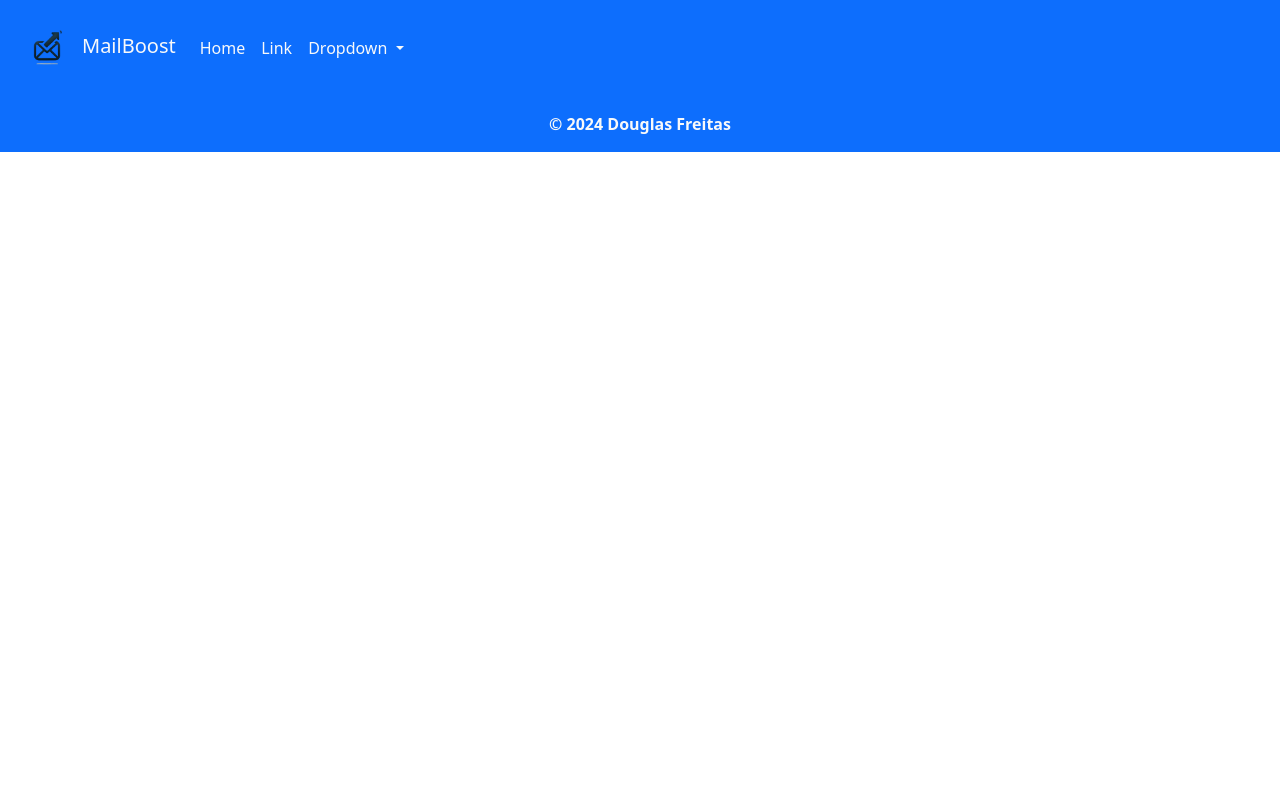
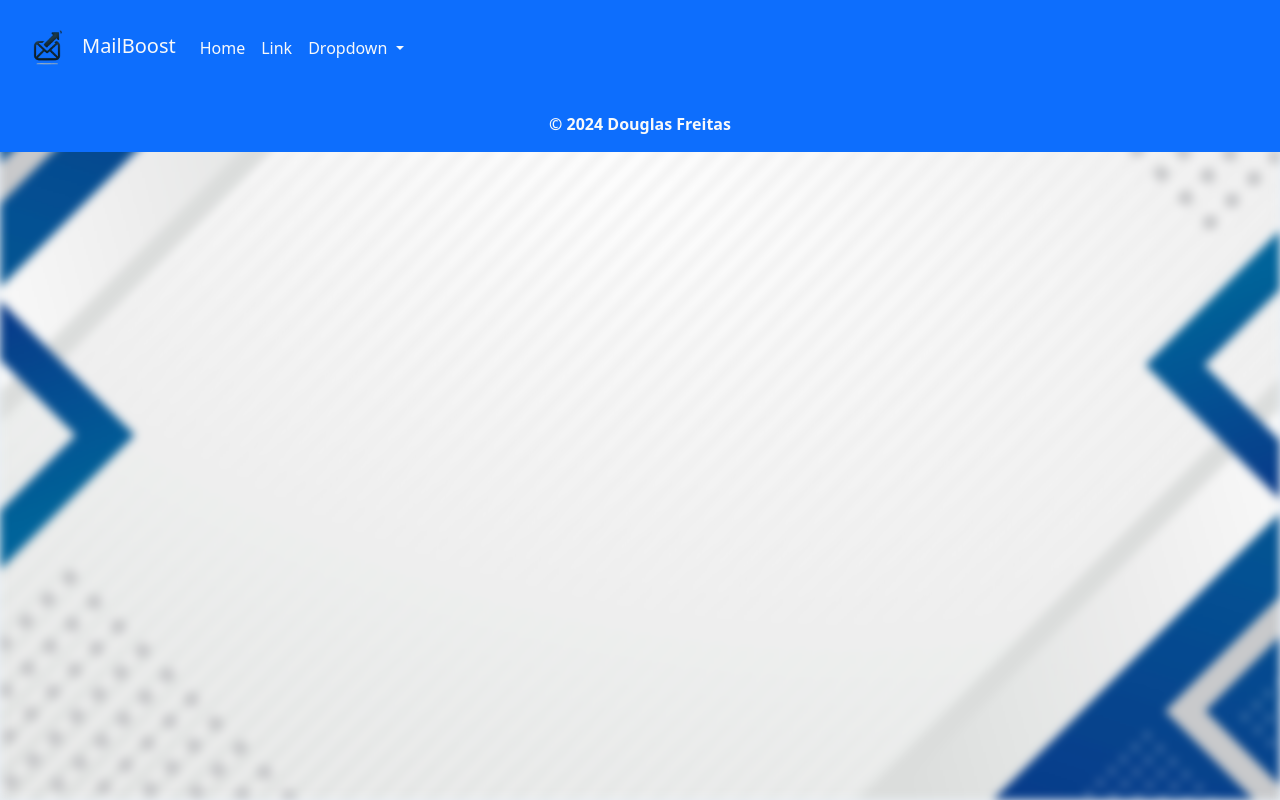
Before and after one commit to defreitassl/Email-Marketing, a Flask app: page /home in a window 1280 px wide. Run offline with Flask 3, Linux system fonts and the light colour scheme.

Commit message:
Customizing background images

```diff
--- a/app/static/styles/style.css
+++ b/app/static/styles/style.css
@@ -3,3 +3,25 @@ html {
     margin: 0px;
     box-sizing: border-box;
 }
+
+body {
+    background-color: #eaf0f6 !important;
+    position: relative;
+    height: 100vh;
+    overflow-x: hidden;
+}
+
+body::before {
+    content: "";
+    position: absolute;
+    top: 0;
+    left: 0;
+    right: 0;
+    bottom: 0;
+    background-image: url("../images/baseTemplateBG.jpg");
+    background-size: cover;
+    background-position: center;
+    background-repeat: no-repeat;
+    filter: blur(5px);
+    z-index: -1;
+}
--- a/app/templates/model.html
+++ b/app/templates/model.html
@@ -54,6 +54,15 @@
 
     <main>
 
+        <div class="offcanvas offcanvas-start" data-bs-backdrop="static" tabindex="-1" id="staticBackdrop" aria-labelledby="staticBackdropLabel">
+            <div class="offcanvas-header">
+              <h5 class="offcanvas-title" id="staticBackdropLabel">Offcanvas</h5>
+              <button type="button" class="btn-close" data-bs-dismiss="offcanvas" aria-label="Close"></button>
+            </div>
+            <div class="offcanvas-body">
+            </div>
+        </div>
+
         {% block conteudo%}{% endblock %}
 
     </main>
```
Also changed, not shown: app/static/images/baseTemplateBG.jpg (added), app/templates/home_page.html (line endings or trailing spaces).
